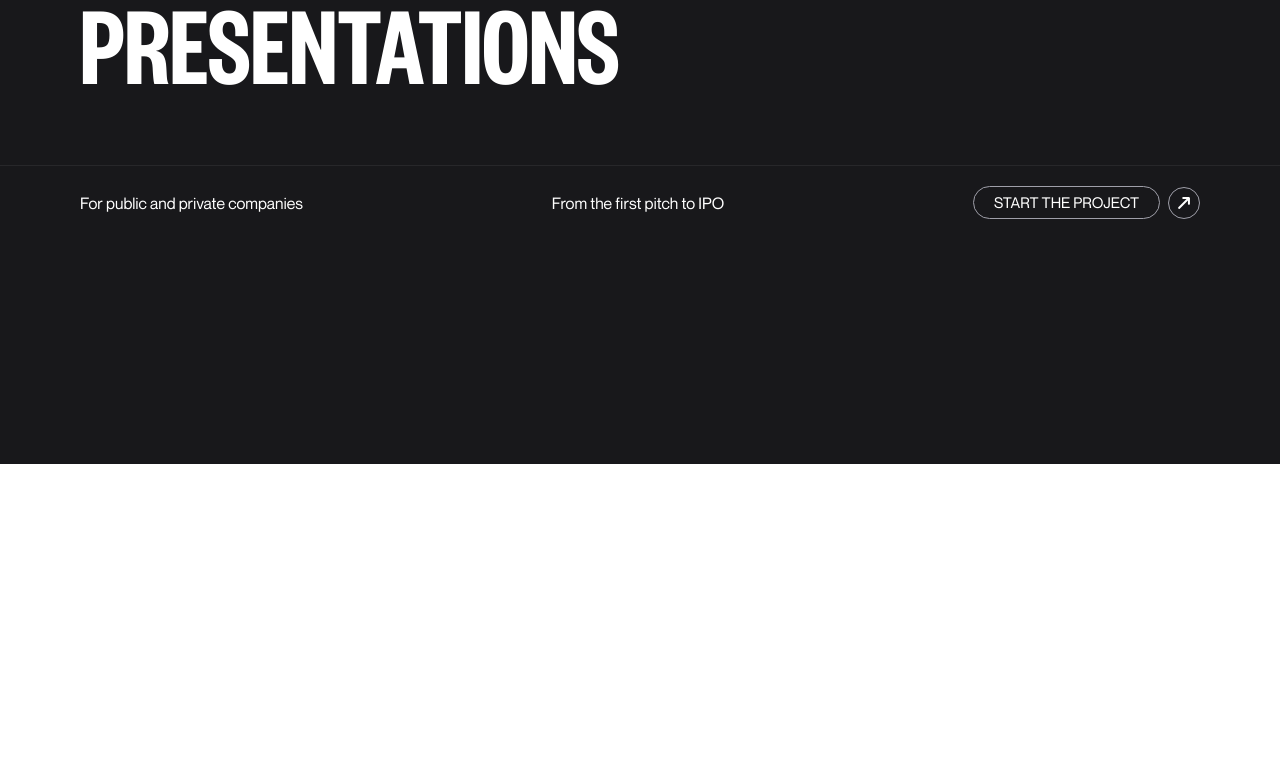
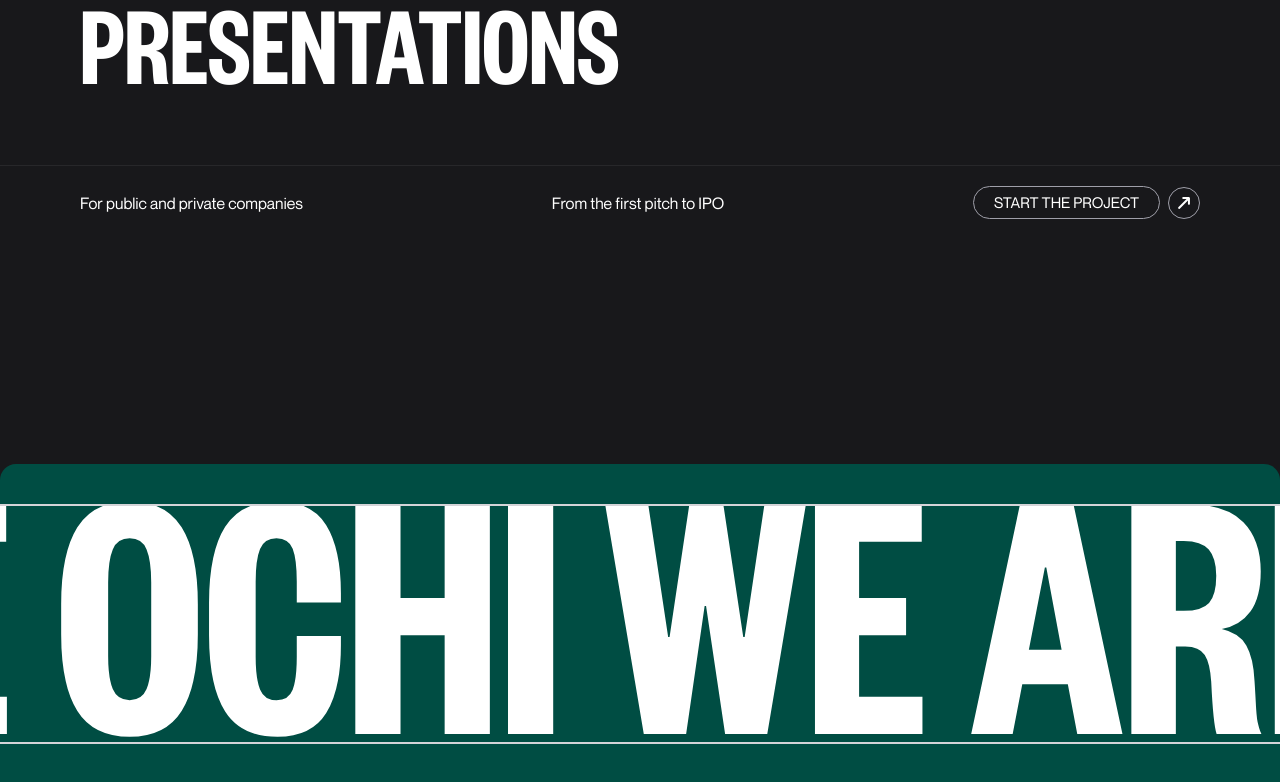
Before and after one commit to dev-perks/ochi, a React (Vite) app: page / in a window 1280 px wide. Shown: the part 336-1118 px from the top of the page. Before the commit the page ends 800 px from the top, so only its background shows below. Built offline with nearby package versions, Linux system fonts and the light colour scheme.

Commit message:
Add Marquee component with motion effects and update layout

```diff
--- a/package.json
+++ b/package.json
@@ -11,6 +11,7 @@
   },
   "dependencies": {
     "@tailwindcss/vite": "^4.1.10",
+    "motion": "^12.18.1",
     "react": "^19.1.0",
     "react-dom": "^19.1.0",
     "react-icons": "^5.5.0",
--- a/src/App.jsx
+++ b/src/App.jsx
@@ -1,11 +1,13 @@
 import LandingPage from "./components/LandingPage";
+import Marquee from "./components/Marquee";
 import Navbar from "./components/Navbar";
 
 export default function App() {
   return (
-    <div className="w-full h-screen text-white">
+    <div className="w-full min-h-screen text-white bg-zinc-900">
       <Navbar />
       <LandingPage />
+      <Marquee />
     </div>
   )
 }
--- /dev/null
+++ b/src/components/Marquee.jsx
@@ -0,0 +1,27 @@
+import { motion } from "motion/react";
+import React from "react";
+
+export default function Marquee() {
+  return (
+    <div className="w-full py-10 bg-[#004D43] rounded-tl-2xl rounded-tr-2xl">
+      <div className="text border-t-2 border-b-2 border-zinc-300 flex whitespace-nowrap overflow-hidden">
+        <motion.h1
+          initial={{ x: 0 }}
+          animate={{ x: "-100%" }}
+          transition={{ ease: "linear", repeat: Infinity, duration: 10 }}
+          className="uppercase font-founders text-[28.472vw] font-normal leading-none -mb-10 -mt-22"
+        >
+          We are Ochi&nbsp;
+        </motion.h1>
+        <motion.h1
+          initial={{ x: 0 }}
+          animate={{ x: "-100%" }}
+          transition={{ ease: "linear", repeat: Infinity, duration: 10 }}
+          className="uppercase font-founders text-[28.472vw] font-normal leading-none -mb-10 -mt-22"
+        >
+          We are Ochi&nbsp;
+        </motion.h1>
+      </div>
+    </div>
+  );
+}
--- a/src/index.css
+++ b/src/index.css
@@ -29,6 +29,5 @@
 @layer utilities {
   .font-founders {
     font-family: 'FoundersGrotesk', sans-serif;
-    font-weight: 600; /* Since this is SemiBold */
   }
 }
```
Also changed, not shown: 1 other file (tests, documents, lock files or other folders).
